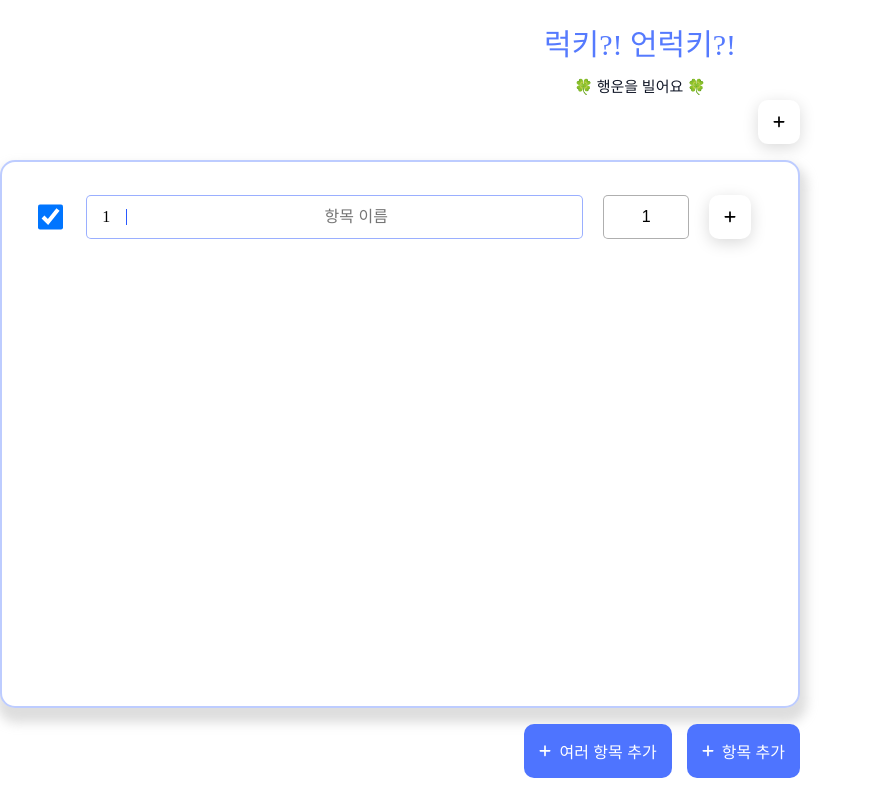
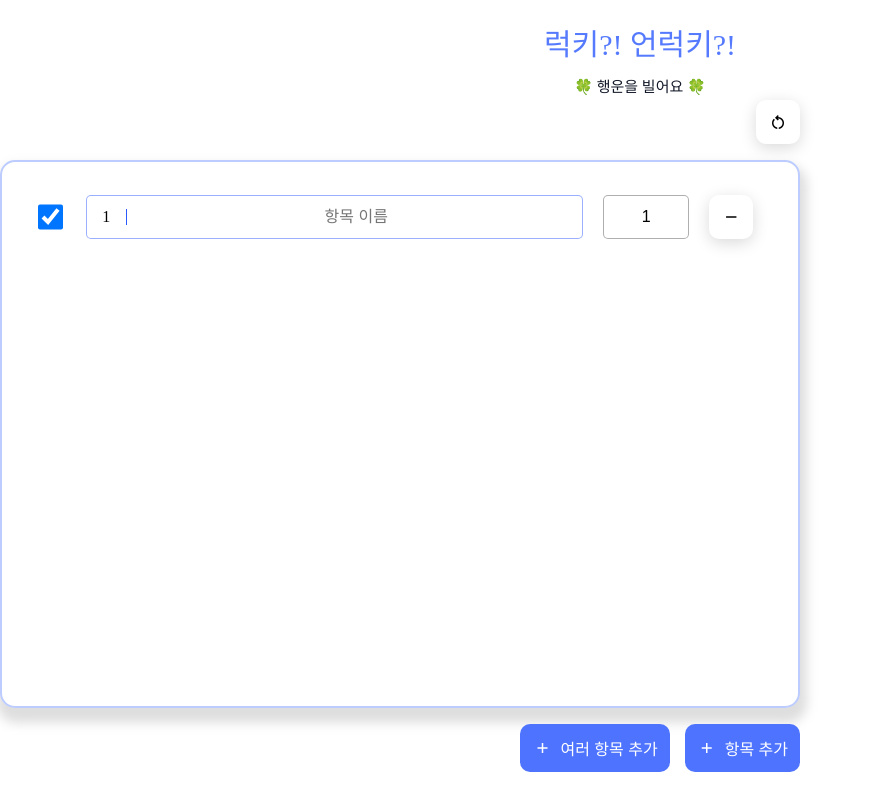
Before and after one commit to prgrms-web-devcourse/FEDC4-simple-roulette, a React (Vite) app: page / in a window 1280 px wide. Shown: the whole page, without its empty margins (0-872 px from the left). Built offline with nearby package versions, Linux system fonts and the light colour scheme.

Commit message:
feat, chore: 항목 삭제 기능 구현, 버튼 아이콘 적용

```diff
--- a/index.html
+++ b/index.html
@@ -15,6 +15,9 @@
     <link
       rel="stylesheet"
       href="https://fonts.googleapis.com/css2?family=Material+Symbols+Rounded:opsz,wght,FILL,GRAD@24,400,0,0" />
+    <link
+      rel="stylesheet"
+      href="https://fonts.googleapis.com/css2?family=Material+Symbols+Outlined:opsz,wght,FILL,GRAD@24,400,0,0" />
     <title>럭키?! 언럭키!?</title>
   </head>
   <body>
--- a/src/components/item/Button/index.tsx
+++ b/src/components/item/Button/index.tsx
@@ -1,25 +1,25 @@
 import React from 'react';
 import styled from '@emotion/styled';
+import Icon from '@/component/common/Icon';
 
 interface ButtonProps {
   label: string;
+  iconColor: string;
   color: 'white' | 'red' | 'blue' | 'gray';
   iconName: string;
   onClick: () => void;
 }
 
-const Button = ({ label = '', color = 'white', iconName = '', ...props }: Partial<ButtonProps>) => {
+const Button = ({ label = '', color = 'white', iconName = '', iconColor = '', ...props }: Partial<ButtonProps>) => {
   return (
     <StyledButton
       color={color}
       {...props}>
       {iconName && (
-        <svg
-          xmlns="http://www.w3.org/2000/svg"
-          viewBox="0 0 448 512"
-          width="12">
-          <path d="M256 80c0-17.7-14.3-32-32-32s-32 14.3-32 32V224H48c-17.7 0-32 14.3-32 32s14.3 32 32 32H192V432c0 17.7 14.3 32 32 32s32-14.3 32-32V288H400c17.7 0 32-14.3 32-32s-14.3-32-32-32H256V80z"></path>
-        </svg>
+        <Icon
+          size={20}
+          color={iconColor}
+          name={iconName}></Icon>
       )}
       {label}
     </StyledButton>
@@ -43,7 +43,7 @@ const StyledButton = styled.button<{
   display: flex;
   align-items: center;
   gap: 8px;
-  padding: 15px;
+  padding: 12px;
   font-size: 16px;
   border-radius: 10px;
   text-align: center;
--- a/src/components/item/ItemList/index.tsx
+++ b/src/components/item/ItemList/index.tsx
@@ -36,7 +36,11 @@ interface ItemListProps {
 }
 
 const ItemList = ({ id, value, ratio, index, checked }: ItemListProps) => {
-  const { toggleCheckbox, setValue, setRatio } = useStore(pageStore);
+  const { toggleCheckbox, setValue, setRatio, removeItem } = useStore(pageStore);
+
+  const handleRemoveItemClick = () => {
+    removeItem(id);
+  };
 
   return (
     <ItemListContainer>
@@ -71,7 +75,9 @@ const ItemList = ({ id, value, ratio, index, checked }: ItemListProps) => {
           inputType="text"
           borderColor="#7f7f7f9e"
           width={5}></ItemInput>
-        <Button iconName="x"></Button>
+        <Button
+          iconName="remove"
+          onClick={handleRemoveItemClick}></Button>
       </ItemInputContainer>
     </ItemListContainer>
   );
--- a/src/components/item/index.tsx
+++ b/src/components/item/index.tsx
@@ -104,7 +104,7 @@ function Item() {
     <ItemSection>
       <ItemSectionHeader>
         <Button
-          iconName="+"
+          iconName="restart_alt"
           onClick={clearItems}></Button>
       </ItemSectionHeader>
       <ItemSectionList>
@@ -128,12 +128,12 @@ function Item() {
               onChange={handleTextareaChange}></TextArea>
             <BtnWrapper>
               <Button
-                iconName="+"
+                iconName="add"
                 label="작성 완료"
                 color="blue"
                 onClick={handleAddItemClick}></Button>
               <Button
-                iconName="+"
+                iconName="remove"
                 label="입력 취소"
                 color="red"
                 onClick={handleCancelClick}></Button>
@@ -143,12 +143,12 @@ function Item() {
       </ItemSectionList>
       <ItemSectionFooter>
         <Button
-          iconName="+"
+          iconName="add"
           label="여러 항목 추가"
           color="blue"
           onClick={textareaToggle}></Button>
         <Button
-          iconName="+"
+          iconName="add"
           label="항목 추가"
           color="blue"
           onClick={() => {
--- a/src/store/store.tsx
+++ b/src/store/store.tsx
@@ -11,11 +11,12 @@ interface ItemInfo {
 
 interface ItemStore {
   items: ItemInfo[];
-  addItem: (newItems?: ItemInfo[]) => void; // Make newItems optional
+  addItem: (newItems?: ItemInfo[]) => void;
   clearItems: () => void;
   toggleCheckbox: (id: string) => void;
   setValue: ({ id, value }: { id: string; value: string }) => void;
   setRatio: ({ id, ratio }: { id: string; ratio: number }) => void;
+  removeItem: (id: string) => void;
 }
 
 export const pageStore = create<ItemStore>()(
@@ -53,6 +54,11 @@ export const pageStore = create<ItemStore>()(
           set((state) => ({
             items: state.items.map((item) => (item.id === id ? { ...item, ratio } : item))
           }));
+        },
+        removeItem: (id) => {
+          set((state) => ({
+            items: state.items.filter((item) => item.id !== id)
+          }));
         }
       }),
       {
```
